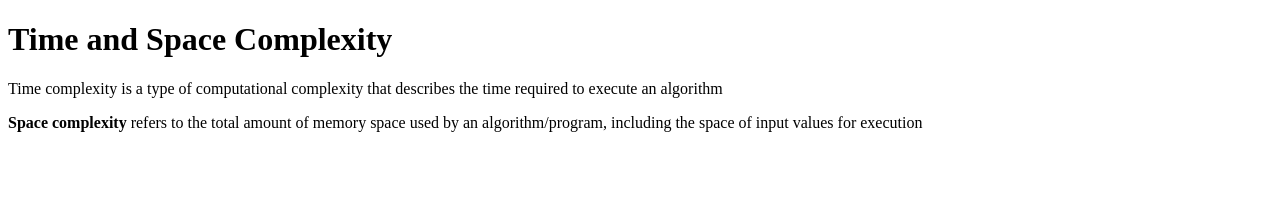
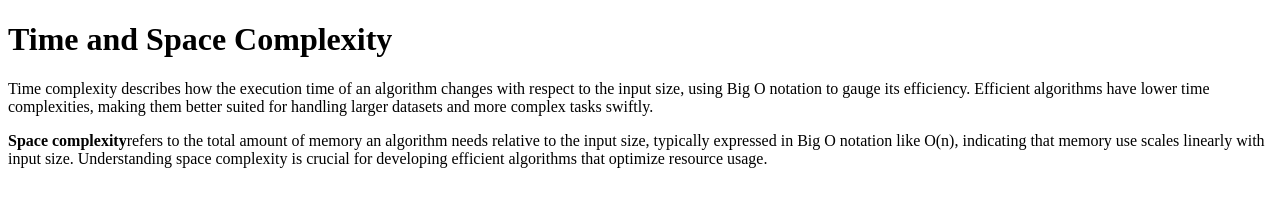
Before and after one commit to acciojob/time-and-space-complexity-SaiRuthwik22, a website: page main.html in a window 1280 px wide. Drawn offline with Linux system fonts and the light colour scheme.

Commit message:
created a submission

```diff
--- a/main.html
+++ b/main.html
@@ -11,8 +11,8 @@
     <script type="text/javascript" src="./script.js">
 </script>
 	<h1>Time and Space Complexity</h1>
-	<p>Time complexity is a type of computational complexity that describes the time required to execute an algorithm</p>
-	<p><b>Space complexity</b> refers to the total amount of memory space used by an algorithm/program, including the space of input values for execution</p>
+	<p>Time complexity describes how the execution time of an algorithm changes with respect to the input size, using Big O notation to gauge its efficiency. Efficient algorithms have lower time complexities, making them better suited for handling larger datasets and more complex tasks swiftly.</p>
+	<p><b>Space complexity</b>refers to the total amount of memory an algorithm needs relative to the input size, typically expressed in Big O notation like O(n), indicating that memory use scales linearly with input size. Understanding space complexity is crucial for developing efficient algorithms that optimize resource usage.</p>
 
 </body>
 
```
